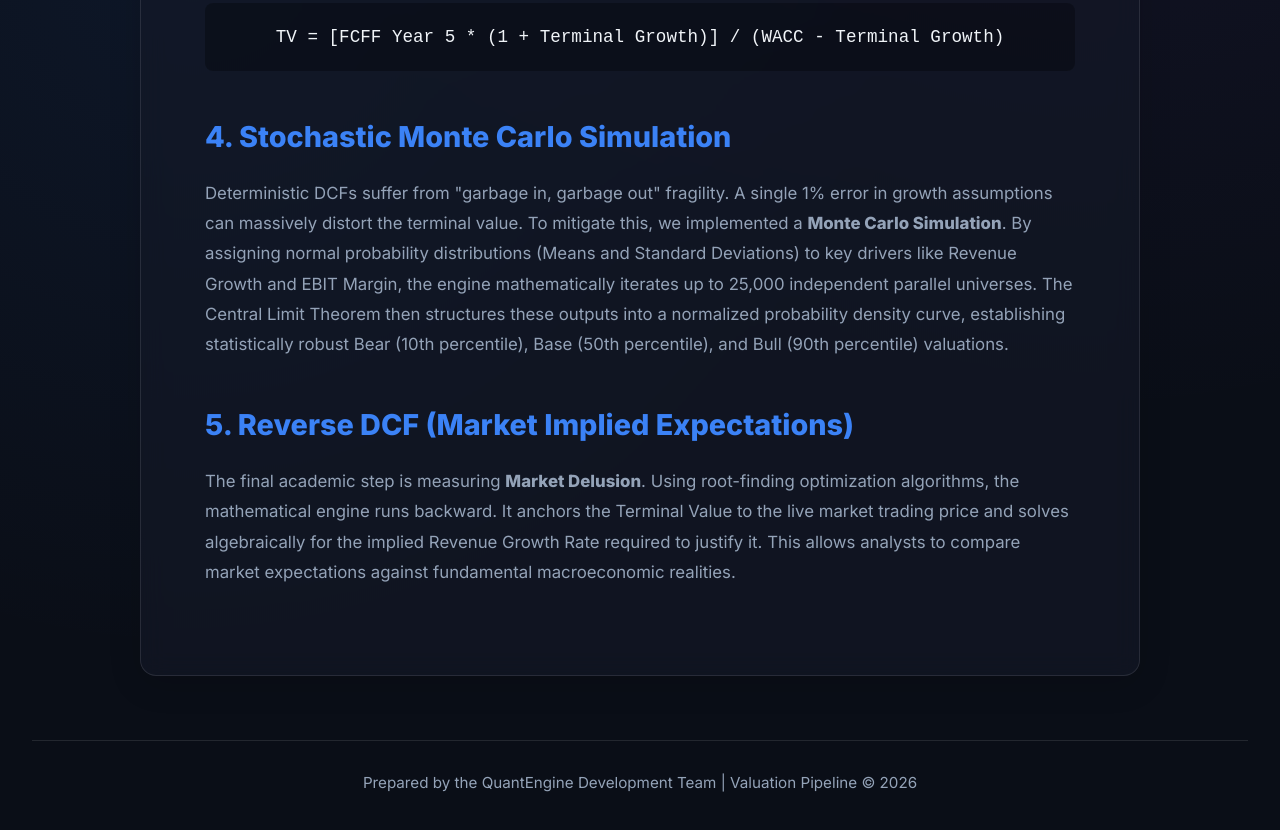
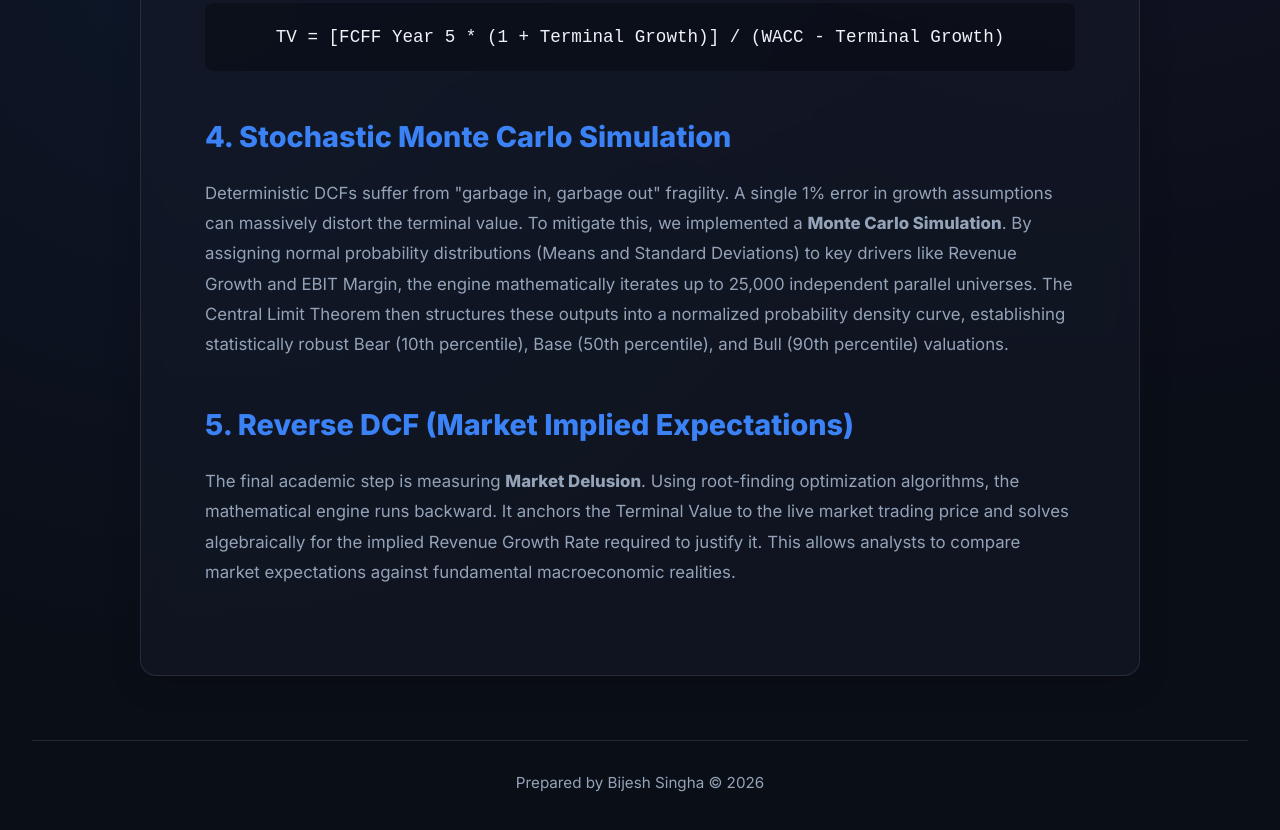
Before and after one commit to bijeshsingha/QuantEngine, a website built with Vite: page frontend/academic.html in a window 1280 px wide. Shown: the part 955-1785 px from the top of the page. Built offline with nearby package versions, Linux system fonts and the light colour scheme.

```diff
--- a/frontend/academic.html
+++ b/frontend/academic.html
@@ -59,7 +59,7 @@
       </main>
 
       <footer style="text-align: center; margin-top: 4rem; margin-bottom: 2rem; padding-top: 2rem; border-top: 1px solid var(--glass-border); color: var(--text-secondary); font-size: 0.95rem;">
-        Prepared by the QuantEngine Development Team | Valuation Pipeline &copy; 2026
+        Prepared by Bijesh Singha &copy; 2026
       </footer>
 
     </div>
```
Also changed, not shown: frontend/index.html (+1 -1 lines).
